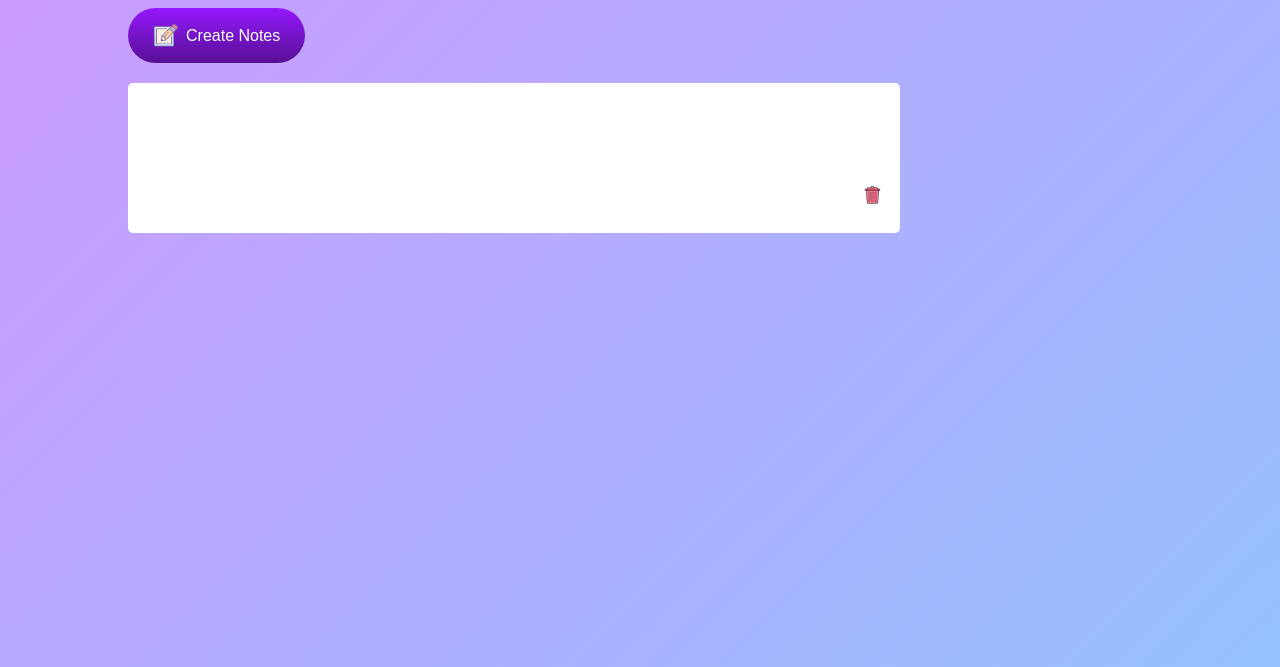
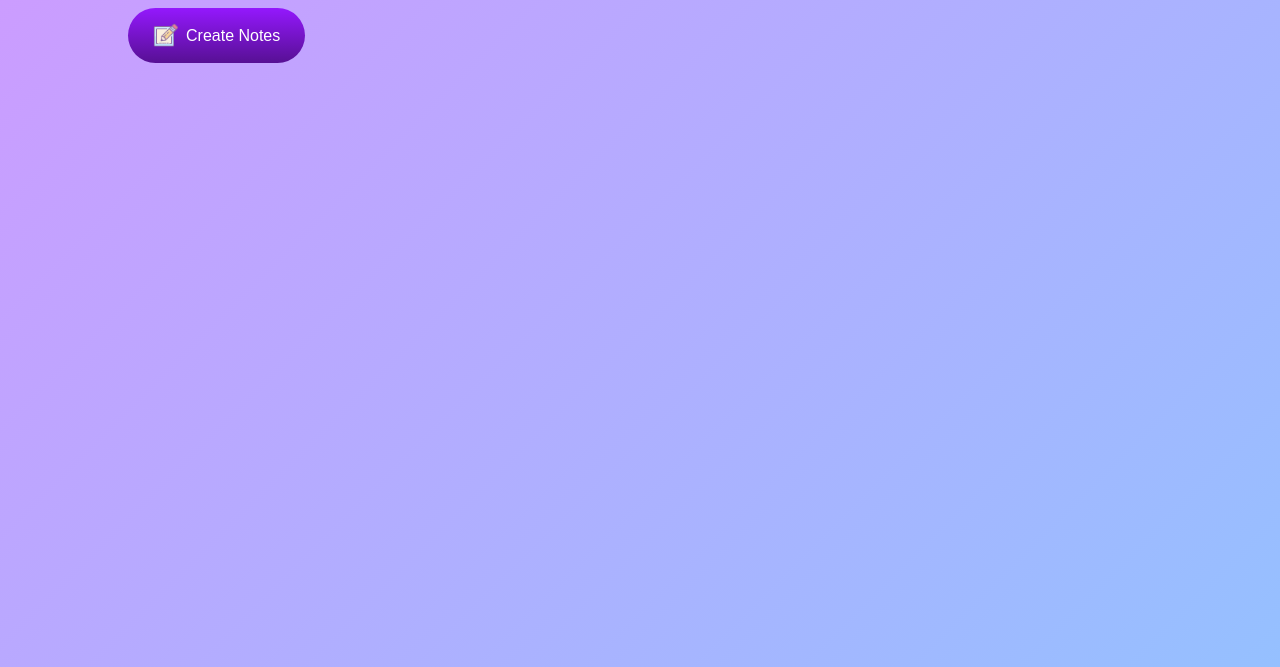
Before and after one commit to RayanAnthonyGomes/NotesApp, a plain HTML site: page index.html in a window 1280 px wide. Shown: the part 133-800 px from the top of the page. Drawn offline with Linux system fonts and the light colour scheme.

Commit message:
added js file, commented out paragraph so that it wouldnt show on startup

```diff
--- a/index.html
+++ b/index.html
@@ -13,9 +13,9 @@
         <h1> <img src="images/notes.png" alt="">Notes</h1>
         <button><img src="images/edit.png" alt="">Create Notes</button>
         <div class="notes-container">
-            <p contenteditable="true" class="inputBox">
+            <!-- <p contenteditable="true" class="inputBox">
                 <img src="images/delete.png" alt="">
-            </p>
+            </p> -->
         </div>
     </div>
 
```
Also changed, not shown: index.js (added).
